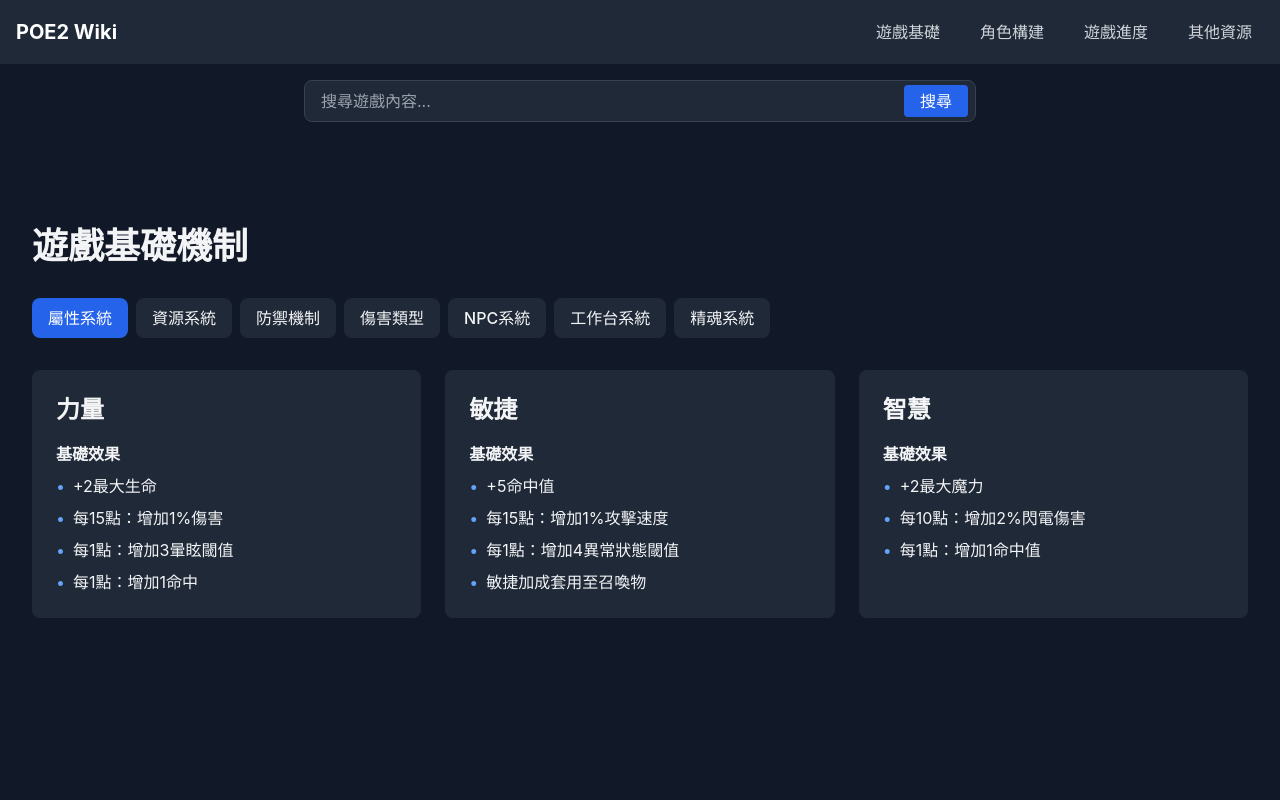
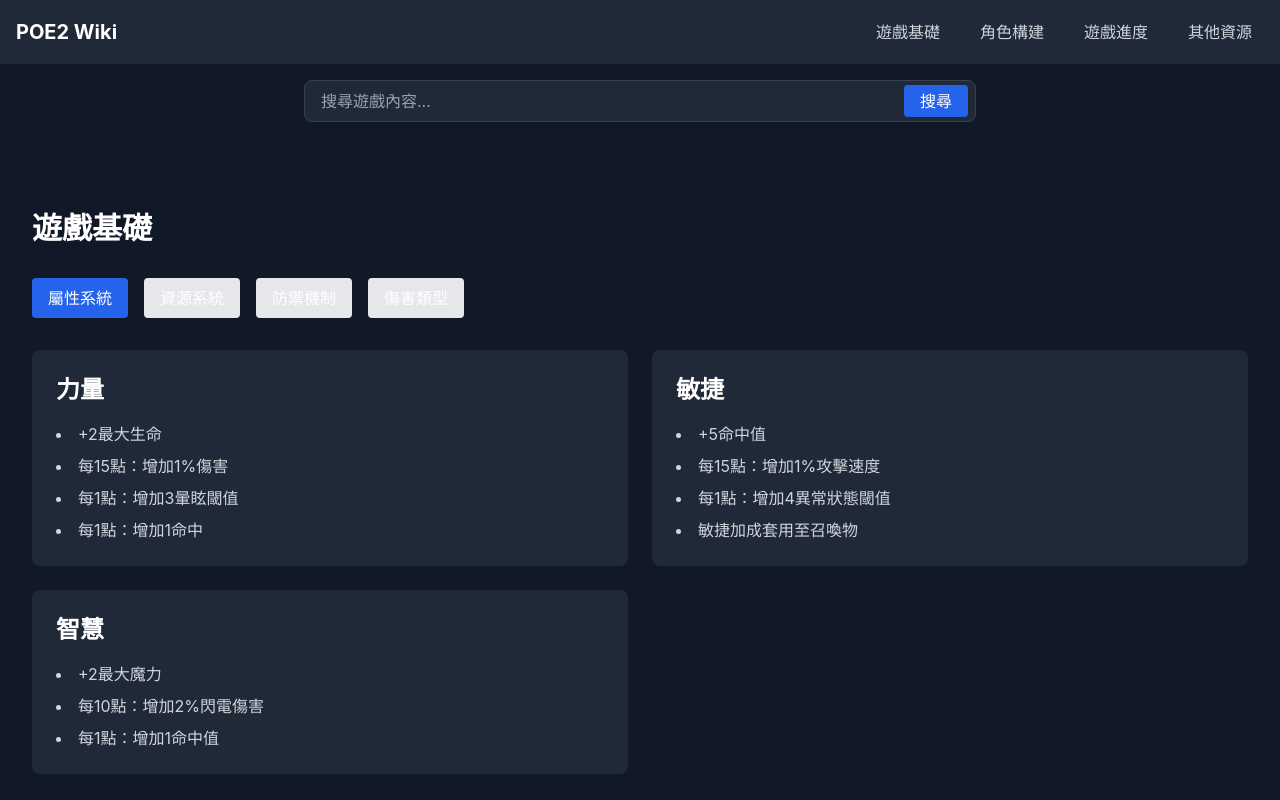
Before and after one commit to MumuTW/poe2-wiki, a React (Vite) app: page /basics in a window 1280 px wide. Shown: the top 800 px of the page. Built offline with nearby package versions, Linux system fonts and the light colour scheme.

Commit message:
Fix lint error by removing unused Story type

```diff
--- a/src/components/game/basics/GameBasics.tsx
+++ b/src/components/game/basics/GameBasics.tsx
@@ -1,10 +1,5 @@
 import React, { useState } from 'react';
 import { attributes, defenses } from '../../../data/game/basics';
-
-interface AttributeData {
-  base: string[];
-  advanced?: string[];
-}
 
 interface Resource {
   name: string;
@@ -43,76 +38,45 @@
     resources: { title: '資源系統', data: [] },
     defenses: { title: '防禦機制', data: defenses },
     damage: { title: '傷害類型', data: [] },
-    npcs: { title: 'NPC系統', data: [] },
-    workbenches: { title: '工作台系統', data: [] },
-    spiritGuide: { title: '精魂系統', data: [] }
   };
 
-  const renderContent = (content: string) => {
-    return <p className="text-gray-300 mb-4">{content}</p>;
-  };
-
-  const renderList = (items: string[]) => {
-    return (
-      <ul className="space-y-2">
-        {items.map((item, idx) => (
-          <li key={idx} className="flex items-start">
-            <span className="text-blue-400 mr-2">•</span>
-            <span>{item}</span>
-          </li>
+  const renderContent = (content: string) => <p className="text-gray-300 mb-4">{content}</p>;
+  const renderList = (items: string[]) => (
+    <ul className="list-disc list-inside space-y-2">
+      {items.map((item, index) => (
+        <li key={index} className="text-gray-300">{item}</li>
       ))}
     </ul>
   );
-  };
 
   return (
-    <div className="min-h-screen bg-gray-900 text-gray-100">
-      <div className="container mx-auto px-4 py-8">
-        <h1 className="text-4xl font-bold mb-8">遊戲基礎機制</h1>
+    <div className="container mx-auto p-4">
+      <h1 className="text-3xl font-bold mb-8">遊戲基礎</h1>
 
-        {/* 導航標籤 */}
-        <div className="flex flex-wrap gap-2 mb-8">
-          {Object.entries(sections).map(([key, section]) => (
+      <div className="flex space-x-4 mb-8">
+        {Object.keys(sections).map((key) => (
           <button
             key={key}
+            className={`px-4 py-2 rounded ${activeSection === key ? 'bg-blue-600 text-white' : 'bg-gray-200'}`}
             onClick={() => setActiveSection(key)}
-              className={`px-4 py-2 rounded-lg font-medium transition-colors ${
-                activeSection === key
-                  ? 'bg-blue-600 text-white'
-                  : 'bg-gray-800 hover:bg-gray-700'
-              }`}
           >
-              {section.title}
+            {sections[key].title}
           </button>
         ))}
       </div>
 
-        {/* 屬性系統 */}
       {activeSection === 'attributes' && (
-          <div className="grid md:grid-cols-3 gap-6">
-            {Object.entries(attributes).map(([attr, data]) => (
-              <div key={attr} className="bg-gray-800 rounded-lg p-6">
-                <h2 className="text-2xl font-bold mb-4">
-                  {attr === 'strength' ? '力量' : attr === 'dexterity' ? '敏捷' : '智慧'}
-                </h2>
-                <div className="space-y-4">
-                  <div>
-                    <h3 className="font-semibold mb-2">基礎效果</h3>
-                    {renderList(data.base)}
-                  </div>
-                  {data.advanced && (
-                    <div>
-                      <h3 className="font-semibold mb-2">進階效果</h3>
-                      {renderList(data.advanced)}
-                    </div>
-                  )}
-                </div>
+        <div className="grid md:grid-cols-2 gap-6">
+          {attributesArray.map((attribute) => (
+            <div key={attribute.name} className="bg-gray-800 rounded-lg p-6">
+              <h2 className="text-2xl font-bold mb-4">{attribute.name}</h2>
+              {renderList(attribute.base)}
+              {attribute.advanced && renderList(attribute.advanced)}
             </div>
           ))}
         </div>
       )}
 
-        {/* 資源系統 */}
       {activeSection === 'resources' && (
         <div className="grid md:grid-cols-2 gap-6">
           {sections.resources.data.map((item) => {
@@ -130,7 +94,6 @@
         </div>
       )}
 
-        {/* 防禦機制 */}
       {activeSection === 'defenses' && (
         <div className="grid md:grid-cols-2 gap-6">
           {defenses.map((defense) => {
@@ -148,16 +111,11 @@
         </div>
       )}
 
-        {/* 靈魂嚮導部分 */}
-        {activeSection === 'spiritGuide' && (
-          <div className="space-y-6">
-            <div className="bg-gray-800 rounded-lg p-6">
-              <h2 className="text-2xl font-bold mb-4">精魂系統 (Spirit System)</h2>
-              {renderContent('精魂是暗黑破壞神4中的重要資源系統之一，用於啟用光環、增益效果、永久召喚物和觸發技能等持續性效果。')}
-            </div>
+      {activeSection === 'damage' && (
+        <div className="text-gray-300">
+          <p>傷害類型的詳細信息將在此處顯示。</p>
         </div>
       )}
-      </div>
     </div>
   );
 };
--- /dev/null
+++ b/src/data/game/story/index.ts
@@ -0,0 +1,134 @@
+import { Story } from '../../../types/story';
+
+export const storyData: Story = {
+  setting: '在一個充滿魔法與危險的世界中，玩家將扮演一位流放者，踏上尋找真相與救贖的旅程。',
+  total_acts: 10,
+  current_acts: 3,
+  estimated_time: '完整主線預計需要 20-25 小時',
+  1: {
+    number: 1,
+    title: '流放之路',
+    summary: '玩家從流放者的身份開始，在荒涼的海岸醒來，必須學習基本生存技能並探索這片危險的土地。',
+    recommended_level: {
+      start: 1,
+      end: 10
+    },
+    tips: [
+      '注意收集和裝備適合的裝備，提高生存能力',
+      '善用技能組合，建立有效的戰鬥策略',
+      '與NPC對話獲取重要信息和任務'
+    ],
+    areas: [
+      {
+        name: '荒涼海岸',
+        description: '一片被遺棄的海岸線，充滿著危險的生物和其他流放者。',
+        level: 1,
+        monsters: [
+          '殭屍漫遊者',
+          '海岸蟹',
+          '流放者餘黨'
+        ],
+        tips: [
+          '初期要小心應對多個敵人',
+          '可以在海邊找到一些有用的物資'
+        ]
+      },
+      {
+        name: '泥沼地',
+        description: '潮濕的沼澤地帶，藏匿著許多危險生物。',
+        level: 4,
+        monsters: [
+          '沼澤巨蛙',
+          '毒蛇',
+          '泥沼爬行者'
+        ],
+        tips: [
+          '注意毒素傷害',
+          '地形會減緩移動速度'
+        ]
+      }
+    ],
+    main_quests: [
+      {
+        name: '求生之路',
+        description: '在荒涼的海岸找到基本的生存物資和武器。',
+        objectives: [
+          '找到一把武器',
+          '擊敗10個殭屍',
+          '到達第一個安全營地'
+        ],
+        rewards: [
+          {
+            name: '初學者護甲套裝',
+            description: '一套基礎的護甲，提供基本的防護能力'
+          },
+          {
+            name: '技能寶石',
+            description: '你的第一個技能寶石，可以學習基礎攻擊技能'
+          }
+        ],
+        tips: [
+          '優先尋找武器',
+          '避免同時對抗多個敵人'
+        ]
+      }
+    ],
+    side_quests: [
+      {
+        name: '遺失的補給',
+        description: '幫助營地居民找回被搶走的補給品。',
+        objectives: [
+          '找到補給箱',
+          '消滅盜賊首領',
+          '運回補給品'
+        ],
+        rewards: [
+          {
+            name: '生存背包',
+            description: '增加物品欄位空間'
+          }
+        ],
+        tips: [
+          '盜賊首領較為強大，建議達到3級再挑戰'
+        ]
+      }
+    ],
+    bosses: [
+      {
+        name: '希爾洛克',
+        location: '海岸洞穴',
+        level: 8,
+        difficulty: '簡單',
+        phases: [
+          {
+            phase: 1,
+            description: '基本攻擊模式',
+            mechanics: [
+              {
+                name: '潮汐衝擊',
+                description: '釋放大範圍水屬性攻擊',
+                damage_type: '水屬性',
+                counter_strategy: '保持距離，等待技能結束後反擊'
+              }
+            ],
+            tips: [
+              '注意觀察boss的動作預兆',
+              '保持適當距離'
+            ]
+          }
+        ],
+        rewards: [
+          {
+            item: '海潮之心',
+            description: '增加水屬性抗性的護身符'
+          }
+        ],
+        preparation: [
+          '準備治療藥水',
+          '裝備適當的護甲',
+          '學習閃避技巧'
+        ]
+      }
+    ]
+  }
+};
--- /dev/null
+++ b/src/types/story.ts
@@ -0,0 +1,76 @@
+export interface RecommendedLevel {
+  start: number;
+  end: number;
+}
+
+export interface Area {
+  name: string;
+  description: string;
+  level: number;
+  monsters: string[];
+  tips?: string[];
+}
+
+export interface QuestReward {
+  name: string;
+  description: string;
+}
+
+export interface Quest {
+  name: string;
+  description: string;
+  objectives: string[];
+  rewards: QuestReward[];
+  tips?: string[];
+}
+
+export interface BossMechanic {
+  name: string;
+  description: string;
+  damage_type: string;
+  counter_strategy: string;
+}
+
+export interface BossPhase {
+  phase: number;
+  description: string;
+  mechanics: BossMechanic[];
+  tips: string[];
+}
+
+export interface BossReward {
+  item: string;
+  description: string;
+}
+
+export interface Boss {
+  name: string;
+  location: string;
+  level: number;
+  difficulty: string;
+  phases: BossPhase[];
+  rewards: BossReward[];
+  preparation: string[];
+}
+
+export interface Act {
+  number: number;
+  title: string;
+  summary: string;
+  recommended_level: RecommendedLevel;
+  tips: string[];
+  areas: Area[];
+  main_quests: Quest[];
+  side_quests: Quest[];
+  bosses: Boss[];
+}
+
+export interface StoryData {
+  setting: string;
+  total_acts: number;
+  current_acts: number;
+  estimated_time: string;
+  [key: number]: Act;
+}
+
+export type Story = StoryData & { [key: number]: Act };
```
Also changed, not shown: src/components/game/story/StoryGuide.tsx (+23 -20 lines). Lines whose indentation alone changed are shown as unchanged.
